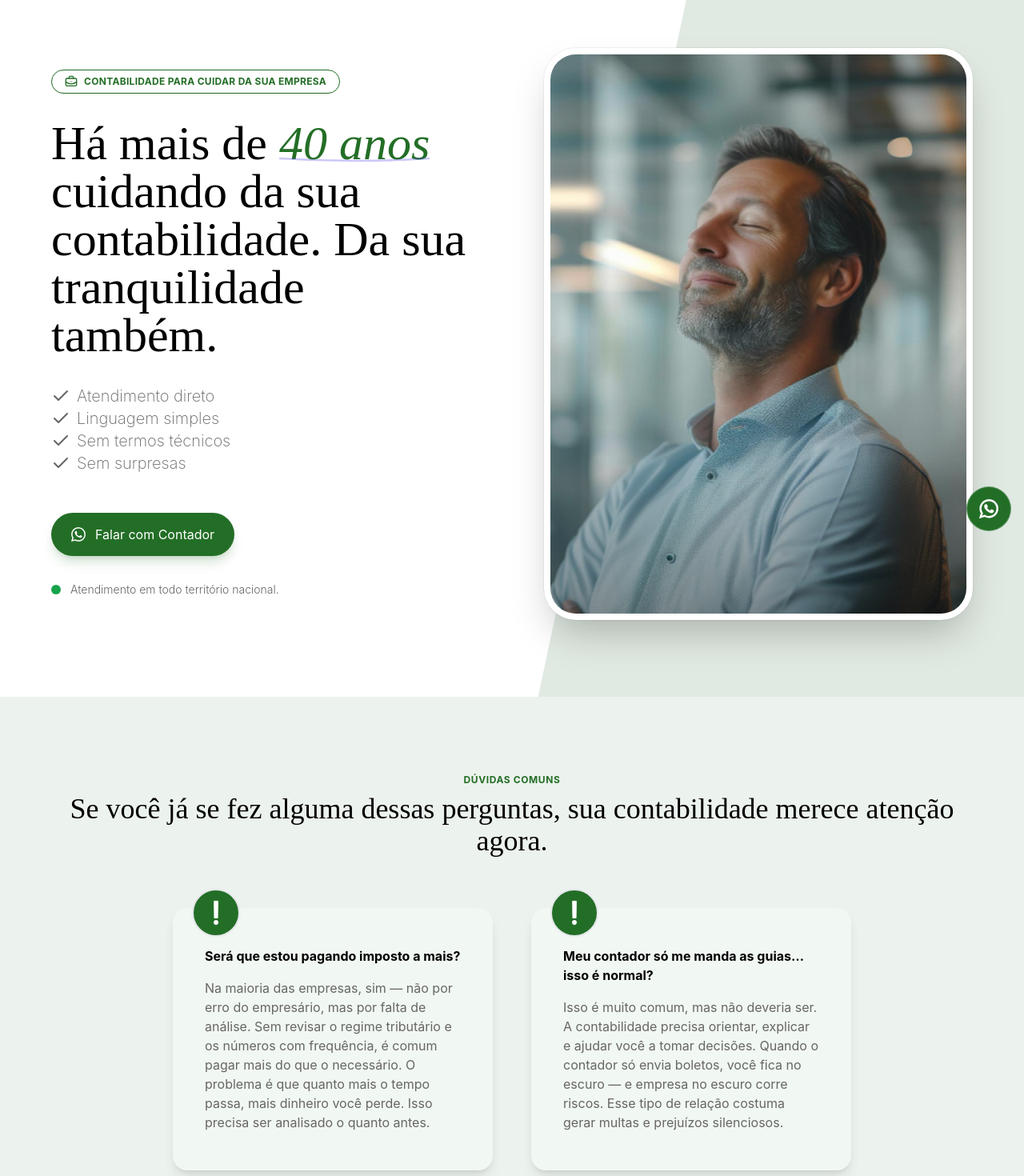
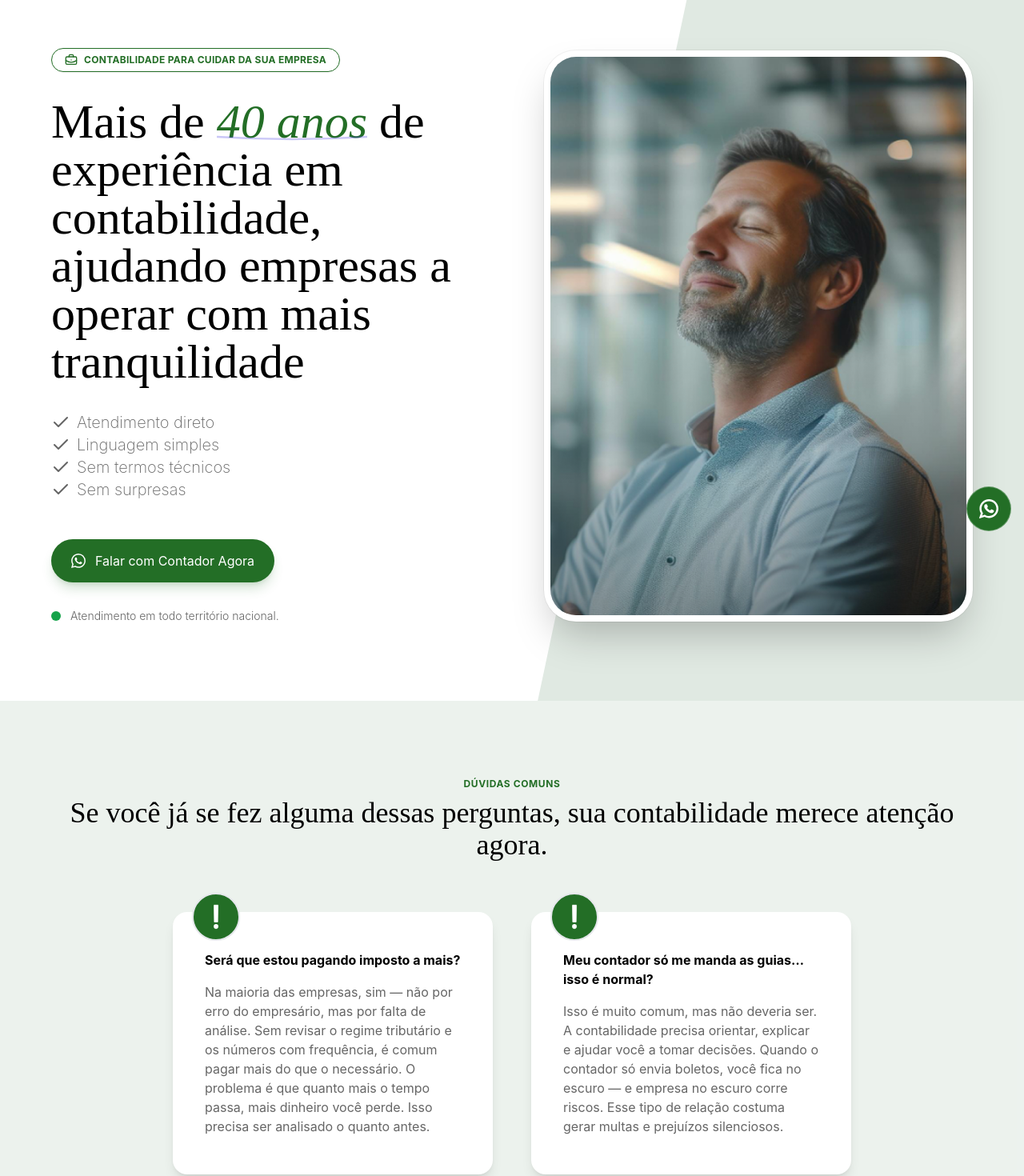
Before and after one commit to Paper-Street-Softwares/LPS-Edan, a React (Vite) app: page / in a window 1280 px wide. Shown: the part 120-1590 px from the top of the page at 80% size. Built offline with nearby package versions, Linux system fonts and the light colour scheme.

Commit message:
fix: Pequenos ajustes

```diff
--- a/src/components/cards/CardsImportants.jsx
+++ b/src/components/cards/CardsImportants.jsx
@@ -7,7 +7,7 @@ function CardsImportants({ title, paragraph, colorMode, className }) {
   let bgCircle, bgCircleHover, bgCard, titleMode, description
   switch (colorMode) {
     case 'light':
-      bgCard = 'bg-terciary hover:bg-primaryDark'
+      bgCard = 'bg-white hover:bg-primaryDark'
       bgCircle = 'bg-primaryDark'
       bgCircleHover =
         'group-hover:bg-white group-hover:border-2 group-hover:border-primaryDark'
--- a/src/components/sections/FaqNovoTemplate.jsx
+++ b/src/components/sections/FaqNovoTemplate.jsx
@@ -21,7 +21,7 @@ function FaqNovoTemplate({ colorMode }) {
       text = 'text-corTitulosPreto'
       text = 'text-corTitulosPreto'
       hoverText = 'hover:text-primaryDark'
-      backgroundMode = 'bg-terciary/60'
+      backgroundMode = 'bg-white'
 
       break
     case 'dark':
@@ -86,6 +86,7 @@ function FaqNovoTemplate({ colorMode }) {
               href={content.texts.links.ctaWhatsapp}
               className="w-fit"
               target="_blank"
+              onClick={() => gtag_report_conversion()}
             >
               Clique aqui caso tenha mais dúvidas
             </a>
--- a/src/components/sections/FooterNovoTemplate.jsx
+++ b/src/components/sections/FooterNovoTemplate.jsx
@@ -37,7 +37,7 @@ function FooterNovoTemplate({
       text = 'text-corTitulosPreto'
       textOpacity = 'text-corOutrosTextosPreto'
       iconColor = 'text-primaryDark/60'
-      backgroundMode = 'bg-white'
+      backgroundMode = 'bg-terciary/60'
       break
     case 'dark':
       text = 'text-corTitulosBranca'
--- a/src/content/content.jsx
+++ b/src/content/content.jsx
@@ -116,7 +116,7 @@ const content = {
       miniTag: 'Contabilidade para cuidar da sua empresa',
       title: (
         <h1>
-          Há mais de{' '}
+          Mais de{' '}
           <span className="destaque relative italic font-light">
             40 anos
             <span>
@@ -146,7 +146,8 @@ const content = {
               </svg>
             </span>
           </span>{' '}
-          cuidando da sua contabilidade. Da sua tranquilidade também.
+          de experiência em contabilidade, ajudando empresas a operar com mais
+          tranquilidade
         </h1>
       ),
       subtitle: <p></p>,
@@ -156,7 +157,7 @@ const content = {
       alt: 'Imagem ilustrativa da Seção Início',
       ctaButtonAriaLabel:
         'Botão para chamada de ação para contato pelo whatsapp',
-      ctaButtonText: 'Falar com Contador',
+      ctaButtonText: 'Falar com Contador Agora',
       ctaButtonTextSecondary: 'A_Definir',
       obsHero: {
         icon: <LucideIdCard />,
@@ -555,25 +556,29 @@ const content = {
     //   blogLink: 'mauromoncao.wordpress.com', //sem "https://"
     // },
     faq: {
-      miniTag: 'A_Definir',
-      title: 'A_Definir',
-      subtitle: 'A_Definir',
+      miniTag: 'TIRE SUAS DÚVIDAS',
+      title: 'Perguntas Frequentes',
+      subtitle: 'Confira as perguntas abaixo para esclarecer suas dúvidas. ',
       questions: {
         question1: {
-          question: 'A_Definir',
-          answer: 'A_Definir',
+          question: 'Quais serviços a contabilidade oferece?',
+          answer:
+            'Atuamos com contabilidade completa para empresas e profissionais, incluindo abertura de empresa, escrituração contábil e fiscal, folha de pagamento, obrigações acessórias e suporte na gestão financeira.',
         },
         question2: {
-          question: 'A_Definir',
-          answer: 'A_Definir',
+          question: 'Quais tipos de empresas podem ser atendidas?',
+          answer:
+            'Atendemos microempresas, empresas de pequeno e médio porte e profissionais liberais, adaptando os serviços conforme o porte, regime tributário e necessidades do negócio.',
         },
         question3: {
-          question: 'A_Definir',
-          answer: 'A_Definir',
+          question: 'Como funciona a troca de contador?',
+          answer:
+            'A troca é simples e legal. Cuidamos de todo o processo de transição, solicitando a documentação necessária e garantindo continuidade das obrigações fiscais sem prejuízo para a empresa.',
         },
         question4: {
-          question: 'A_Definir',
-          answer: 'A_Definir',
+          question: 'A contabilidade ajuda a reduzir impostos?',
+          answer:
+            'Sim. Por meio de planejamento tributário e enquadramento correto, buscamos reduzir a carga tributária dentro da legalidade, evitando riscos e problemas futuros.',
         },
       },
       paragraph: 'Clique aqui caso tenha mais dúvidas',
--- a/src/pages/Index.jsx
+++ b/src/pages/Index.jsx
@@ -79,7 +79,7 @@ export default function Index() {
 
             <StepsNovoTemplate colorMode={colorMode} />
             {/* <BlogPosts colorMode={colorMode} /> */}
-            {/* <FaqNovoTemplate colorMode={colorMode} /> */}
+            <FaqNovoTemplate colorMode={colorMode} />
             <FooterNovoTemplate
               colorMode={colorMode}
               mapa={false}
```
